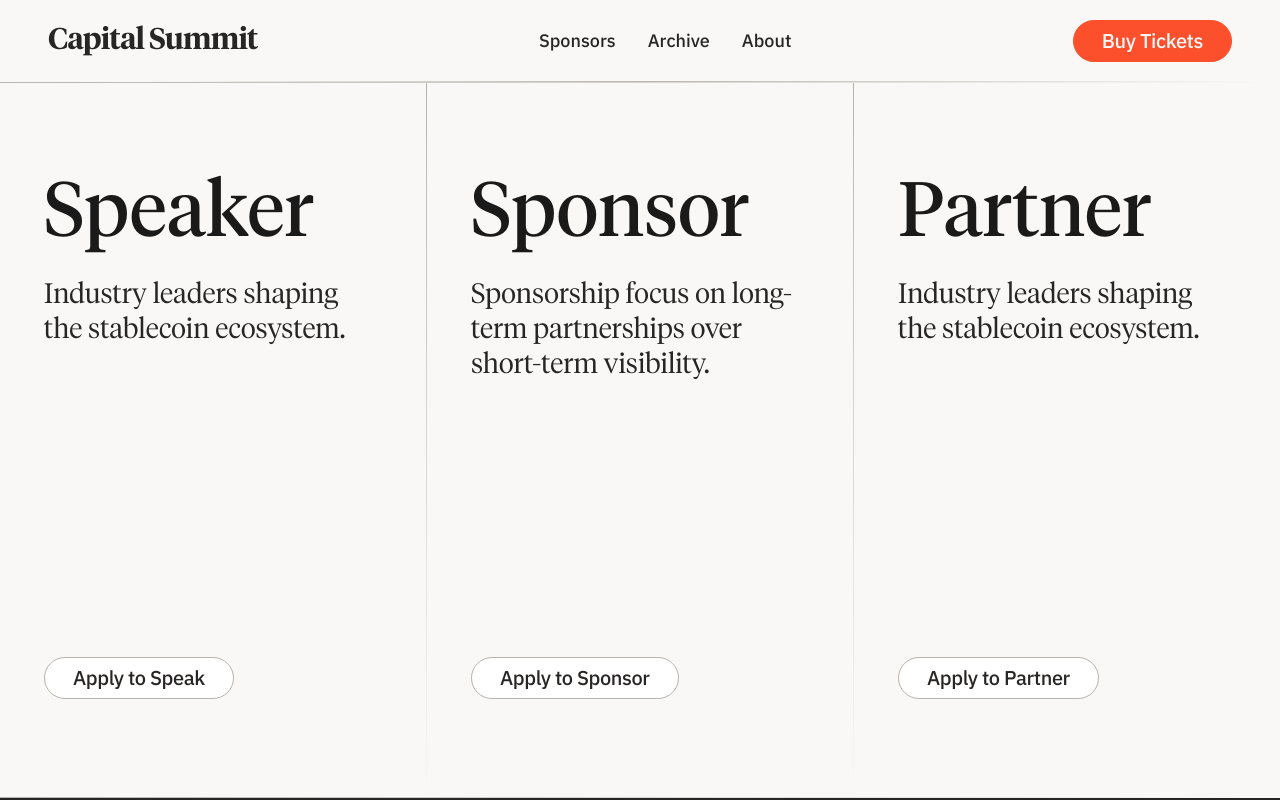
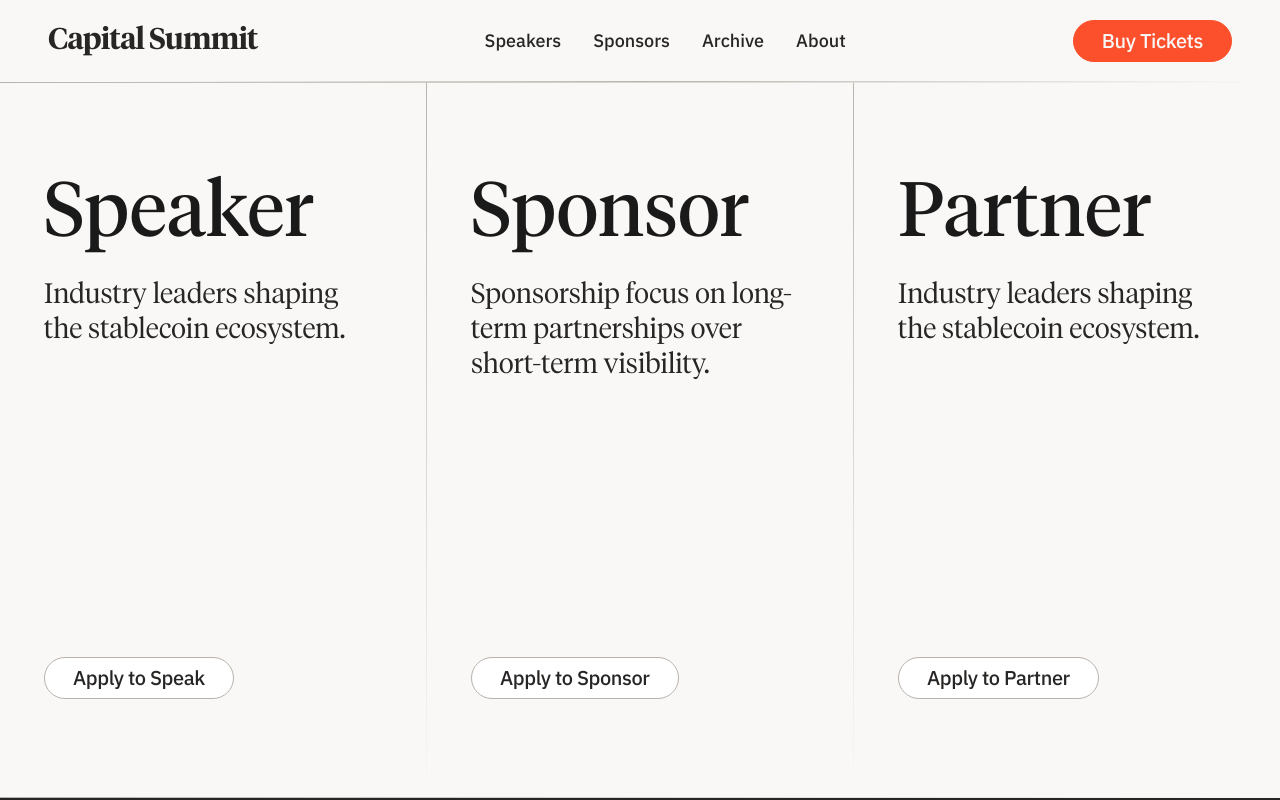
Before and after one commit to PAP-Singapore/capital-summit, a React (Vite) app: page /apply in a window 1280 px wide. Shown: the top 800 px of the page. Built offline with nearby package versions, Linux system fonts and the light colour scheme.

Commit message:
spekaers and ticket name

```diff
--- a/src/data/constants.ts
+++ b/src/data/constants.ts
@@ -1,5 +1,5 @@
 export const navItems = [
-  // { label: "Speakers", href: "/speakers", type: "internal" },
+  { label: "Speakers", href: "/speakers", type: "internal" },
   { label: "Sponsors", href: "/sponsors", type: "internal" },
   // {
   //   label: "Agenda",
@@ -85,7 +85,7 @@ export const statValues = {
   ],
 };
 
-export const BUY_TICKETS_URL = "https://sg26.stablecoinsummit.com";
+export const BUY_TICKETS_URL = "https://london2026.stablesummit.xyz";
 export const APPLY_FOR_SPEAKERS_URL =
   "https://app.sessionboard.com/submit/stablecoin-summit-2026/5476ec12-3ccc-4895-af6a-9da46c34ce0e";
 export const APPLY_FOR_SPONSORS_URL =
```
